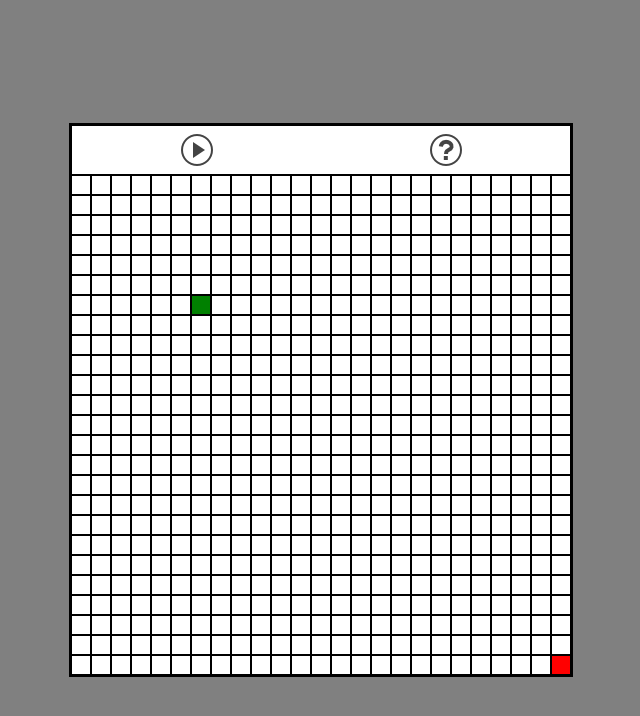
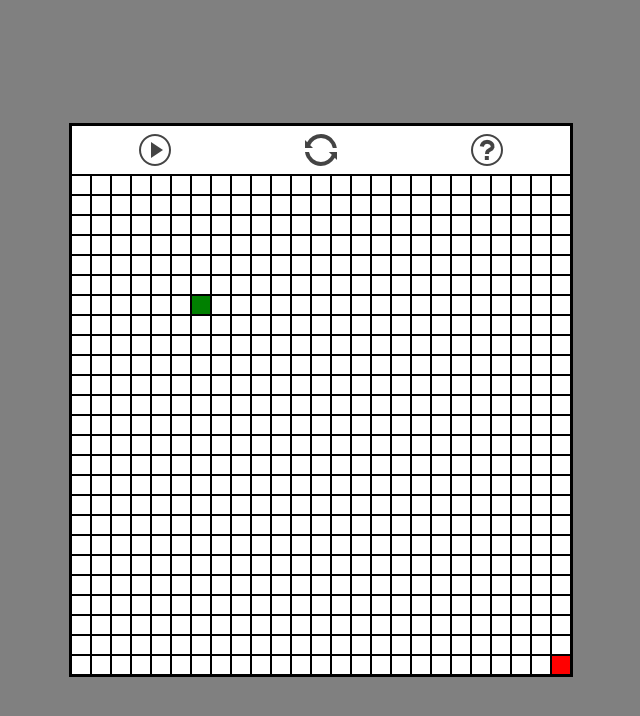
Before and after one commit to GustavoGaldino/PathFindingVisualizer, a React (Create React App) app in the folder path-finding-app/: page / in a window 1280 px wide. Shown: the top 716 px of the page, without its empty margins (319-959 px from the left). Built offline with nearby package versions, Linux system fonts and the light colour scheme.

Commit message:
Added refresh icon to refresh grid

```diff
--- a/path-finding-app/src/components/GridContainer/GridHeader/index.js
+++ b/path-finding-app/src/components/GridContainer/GridHeader/index.js
@@ -1,15 +1,30 @@
-import React from 'react'
+import React, { useState } from 'react'
 
 import helpIcon from '../../../assets/images/help.png'
 import startIcon from '../../../assets/images/start.png'
+import refreshIcon from '../../../assets/images/refresh.png'
 
 import './styles.css'
 
 const GridHeader = (props) => {
+
+    const [runningAlgorithm, setRunningAlgorithm] = useState(false);
+
     return(
         <div className="grid-header">
-            <button className="icon-btn" onClick={() => props.pathFindingAlgorithm(props.startingNode, props.goalNode)}>
+            <button className="icon-btn" onClick={async () => {
+                setRunningAlgorithm(true);
+                await props.pathFindingAlgorithm(props.startingNode, props.goalNode);
+                setRunningAlgorithm(false);
+            }}>
                 <img src={startIcon} className="icon"/>
+            </button>
+            <button className="icon-btn" onClick={() => {
+                if(!runningAlgorithm){
+                    props.setInitialState()
+                }
+            }}>
+                <img src={refreshIcon} className="icon"/>
             </button>
             <button className="icon-btn">
                 <img src={helpIcon} className="icon"/>
--- a/path-finding-app/src/components/GridContainer/index.js
+++ b/path-finding-app/src/components/GridContainer/index.js
@@ -31,11 +31,15 @@ const GridContainer = (props) => {
         setGrid(newGridState);
     }
 
-    useEffect(() => {
+    const setInitialState = () => {
         let initialGridState = new Grid(props.rows, props.cols, updateVisitedCell);
         setGrid(initialGridState);
         updateStartingNode(6,6,initialGridState);
         updateGoalNode(props.rows-1,props.cols-1,initialGridState);
+    }
+
+    useEffect(() => {
+        setInitialState();
     }, []);
 
     const gridContainerStyle = {
@@ -49,6 +53,7 @@ const GridContainer = (props) => {
                 grid={grid}
                 startingNode={props.startingNode}
                 goalNode={props.goalNode}
+                setInitialState={setInitialState}
             />
             <GridComponent
                 rows={props.rows}
```
Also changed, not shown: path-finding-app/src/assets/images/refresh.png (added).
